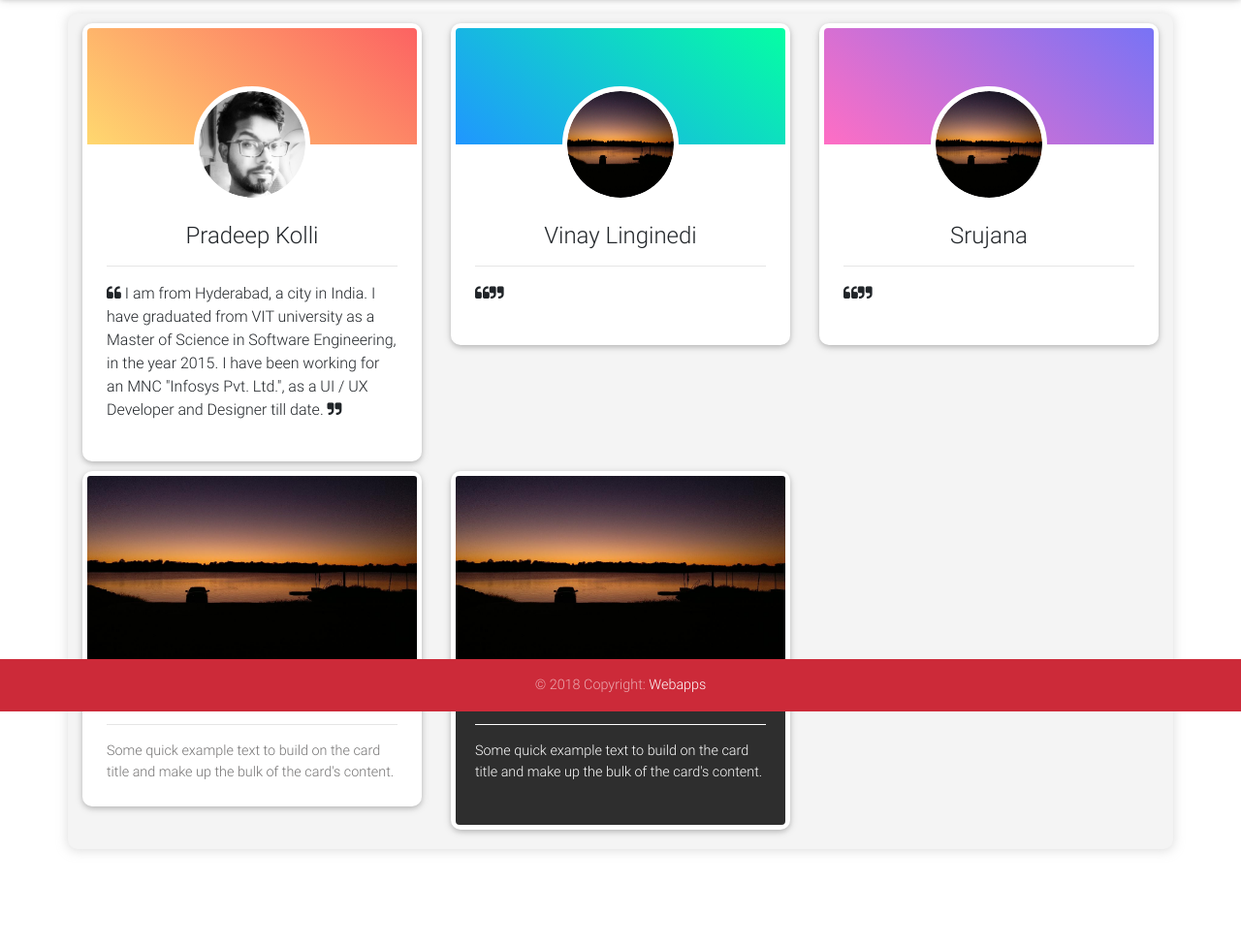
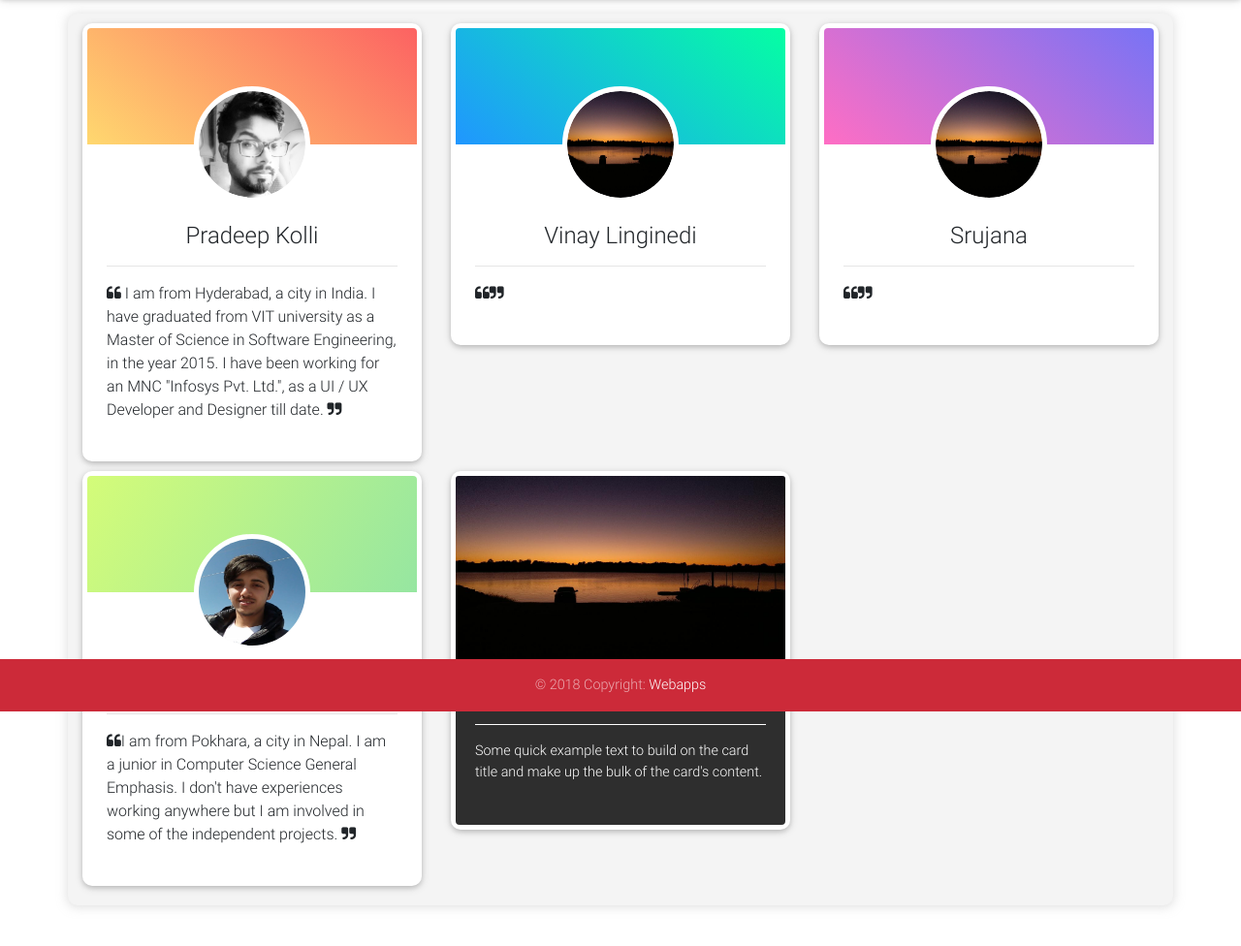
Before and after one commit to spsaroj/BuildingWebapp-MDB, a plain HTML site: page about-us.html in a window 1280 px wide. Shown: the part 66-1042 px from the top of the page at 97% size. Before the commit the page ends 1002 px from the top, so only its background shows below. Drawn offline with Linux system fonts and the light colour scheme; files whose address does not match are found by name.

Commit message:
Saroj's profile updated

```diff
--- a/about-us.html
+++ b/about-us.html
@@ -136,10 +136,14 @@
                 </div>
                 <div class="col-lg-4 col-sm-6 col-xs-12">
                     <!-- Card Light -->
-                    <div class="card">
-                        <!-- Card image -->
-                            <div class="view overlay">
-                                <img class="card-img-top" src="img/profiles/coverImage.jpg" alt="Card image cap">
+                    <div class="card testimonial-card">
+
+                        <!-- Background color -->
+                        <div class="card-up dusty-grass-gradient"></div>
+
+                        <!-- Avatar -->
+                        <div class="avatar mx-auto white">
+                                <img class="card-img-top" src="img/profiles/Saroz.jpg" class="rounded-circle" alt="saroj avatar">
                             <a>
                                 <div class="mask rgba-white-slight"></div>
                             </a>
@@ -151,8 +155,10 @@
                             <h4 class="card-title text-center">Saroj Paudel</h4>
                             <hr>
                             <!-- Text -->
-                            <p class="card-text">Some quick example text to build on the card title and make up the bulk of the card's content.</p>
-                        </div>
+                            <p><i class="fa fa-quote-left"></i>I am from Pokhara, a city in Nepal. I am a junior in Computer Science General Emphasis.
+                                I don't have experiences working anywhere but I am involved in some of the independent projects.
+                                <i class="fa fa-quote-right"></i></p>
+                             </div>
                     </div>
                     <!-- Card Light -->
                     <!-- Card -->
```
Also changed, not shown: img/profiles/Saroz.jpg (added).
